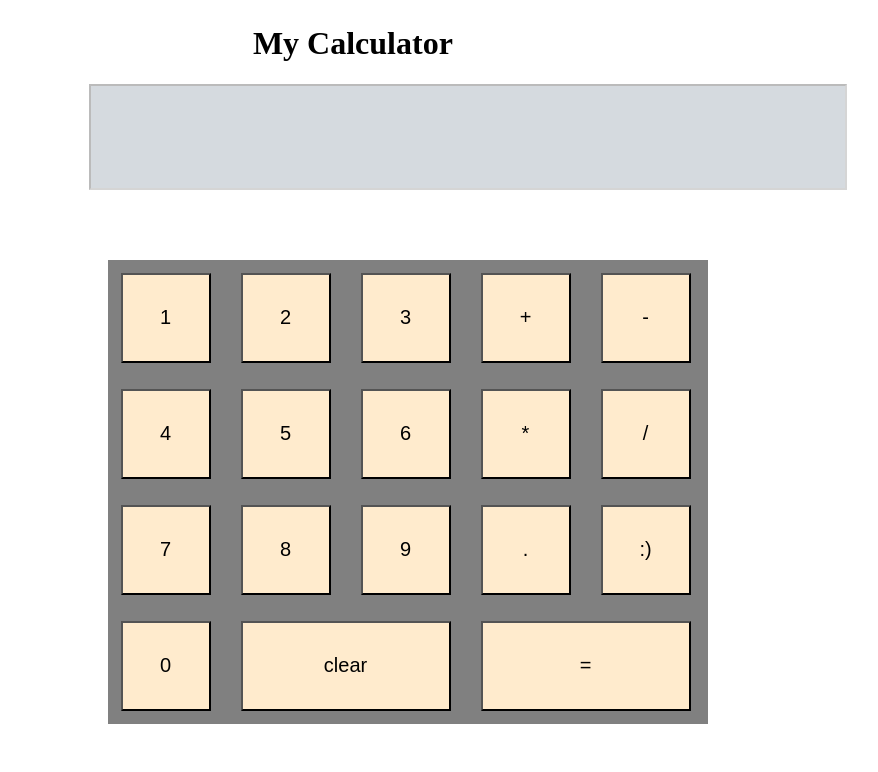
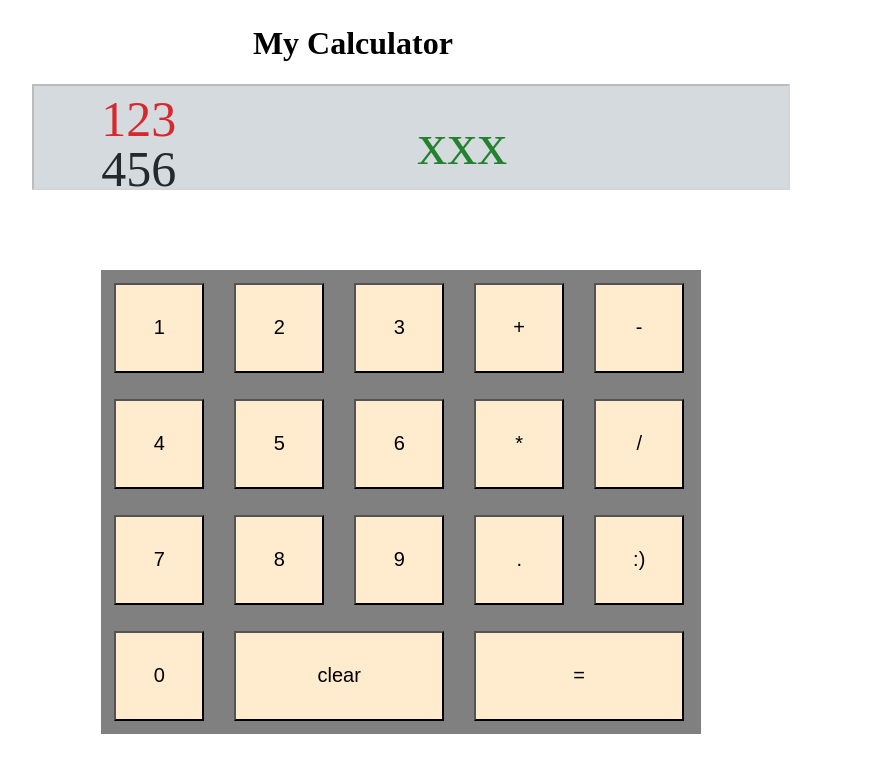
Before and after one commit to jpvp13/CSE106_Labs, a plain HTML site: page Lab_4/index.html in a window 1280 px wide. Shown: the whole page, without its empty margins (286-1164 px from the left). Drawn offline with Linux system fonts and the light colour scheme.

Commit message:
updates to code, fixing bugs, still a work in progress

```diff
--- a/Lab_4/index.css
+++ b/Lab_4/index.css
@@ -5,7 +5,7 @@
 }
 #outputFIRST {
     margin-top: -100px;
-    margin-left: 32%;
+    margin-left: 30%;
     /* margin-bottom: 8%; */
     height: 100px;
     max-width: 450px;
@@ -16,7 +16,7 @@
 
 #outputSECOND {
     margin-top: -100px;
-    margin-left: 36%;
+    margin-left: 30%;
     /* margin-bottom: 8%; */
     height: 100px;
     max-width: 450px;
@@ -27,19 +27,19 @@
 
 #RESULT {
     margin-top: -180px;
-    margin-left: 51%;
+    margin-left: 55%;
     /* margin-bottom: 8%; */
     height: 100px;
     max-width: 450px;
     color: green;
-    font-size: 50px;
+    font-size: 60px;
 }
 
 
 #workspace {
     height: 100px;
     width: 750px;
-    margin-left: 29%;
+    margin-left: 24.5%;
     background-color: lightslategrey;
     opacity: 30%;
     font-size: 0px; /*this makes sure the box isnt affected and can be changed else where */
@@ -57,11 +57,9 @@
     width: 600px;
     background: gray;
     margin-top: 3%;
-    margin-left: 30.5%;
+    margin-left: 30%;
 
 }
-
-
 
 
 
--- a/Lab_4/index.html
+++ b/Lab_4/index.html
@@ -26,9 +26,9 @@
     <div class = "calc_Background">
         <td colspan="3"><input type="text" id="workspace" /></td>
         <td colspan="3"><input type="text" id="workspaceSECOND" /></td>
-        <p id = "outputFIRST" type = "text"></p>
-        <p id = "outputSECOND" type = "text"></p>
-        <p id = "RESULT" type = "text"></p>
+        <p id = "outputFIRST" type = "text">123</p>
+        <p id = "outputSECOND" type = "text">456</p>
+        <p id = "RESULT" type = "text">xxx</p>
 
         <div class = "button-container">
             <button class = "num" value = "1" onclick="displayValue('1')" >1</button>
--- a/Lab_4/index.js
+++ b/Lab_4/index.js
@@ -16,6 +16,8 @@ let op
 let stopEquals = false //this allows for the equalsDisplay to be used
 let insideEquals = false
 let STARTNEW = false
+let operatorPressed = false
+let equalsPressed = false
 
 function checkElement(val){
     switch (val){
@@ -57,7 +59,7 @@ function displayValue(val){
     // console.log(val)
     // repeat = false;
 
-    STARTNEW = false
+    // STARTNEW = false
     let operationCount
 
 
@@ -66,15 +68,29 @@ function displayValue(val){
 
     console.log("Op = " + op)
 
+
     if(op == '+' || op == '-' || op == '/' || op == '*' ){
         operationCount = 1
         text = document.getElementById("workspace").value += val;
         operation = op
+
         // console.log("This is what is inside of operation: " + operation)
+        // console.log("The value of operation at this moment is : " + operation)
+
+
+
         document.getElementById("outputFIRST").innerHTML = text   //this will edit the output on screen using the newly appended value
         first = false
         second = true
         // operation = true //this will let the operation print
+
+        if(count > 0 & operatorPressed == true){    //!check here
+            console.log("I am inside of the loops that supposed to check if another operator was entered")
+            equalsDisplayValue(total, secNum, operation)
+            count = count + 1
+            // solve()
+        }
+
     }
 
     if(operationCount >1){
@@ -103,11 +119,9 @@ function displayValue(val){
 
         // console.log("Trying to split these equations into second numbers " + text)
         document.getElementById("outputSECOND").innerHTML = text   //this will edit the output on screen using the newly appended value
-    }
 
 
-
-
+    }
 }
 
 
@@ -125,12 +139,13 @@ function equalsDisplayValue(total, secNum){
         let z
         // clearPrevious()
         clearEquals()
+        operatorPressed = true  //! considering this
 
 
         text = document.getElementById("workspace").value += total;
 
         if(Math.sign(text) == 1 & operation == '*'){
-            console.log("I AM INSIDE MULTIPLE")
+            // console.log("I AM INSIDE MULTIPLE")
             text = document.getElementById("workspace").value += '*';
             // console.log("Number inside of text within equalsDisplayValue " + text)
             document.getElementById("outputFIRST").innerHTML = text   //this will edit the output on screen using the newly appended value
@@ -145,9 +160,9 @@ function equalsDisplayValue(total, secNum){
 
             document.getElementById("RESULT").innerHTML = total
 
-            console.log("The total arithmetic of z is: " + total)
+            // console.log("The total arithmetic of z is: " + total)
         }else if((Math.sign(text) == 1) & operation == '/'){
-            console.log("I AM INSIDE DIVIDE")
+            // console.log("I AM INSIDE DIVIDE")
             text = document.getElementById("workspace").value += '/';
             // console.log("Number inside of text within equalsDisplayValue " + text)
             document.getElementById("outputFIRST").innerHTML = text   //this will edit the output on screen using the newly appended value
@@ -162,27 +177,27 @@ function equalsDisplayValue(total, secNum){
 
             document.getElementById("RESULT").innerHTML = total
 
-            console.log("The total arithmetic of z is: " + total)
+            // console.log("The total arithmetic of z is: " + total)
         }else if(Math.sign(text) == 1 & operation == '+'){
 
-            console.log("I AM INSIDE ADD")
+            // console.log("I AM INSIDE ADD")
             text = document.getElementById("workspace").value += '+';
             // console.log("Number inside of text within equalsDisplayValue " + text)
             document.getElementById("outputFIRST").innerHTML = text   //this will edit the output on screen using the newly appended value
             text = document.getElementById("workspaceSECOND").value += secNum;
             document.getElementById("outputSECOND").innerHTML = text   //this will edit the output on screen using the newly appended value
             x = document.getElementById('workspace').value
-            console.log("X has value: " + x)
+            // console.log("X has value: " + x)
             y = document.getElementById('workspaceSECOND').value
-            console.log("Y has value: " + y)
+            // console.log("Y has value: " + y)
 
             total = eval(x + y)
 
             document.getElementById("RESULT").innerHTML = total
 
-            console.log("The total arithmetic of z is: " + total)
+            // console.log("The total arithmetic of z is: " + total)
         }else if((Math.sign(text) == -1) || (total == 0) & operation == '-'){
-            console.log("I AM INSIDE SUBTRACT")
+            // console.log("I AM INSIDE SUBTRACT")
             text = document.getElementById("workspace").value += '-';
             // console.log("Number inside of text within equalsDisplayValue " + text)
             document.getElementById("outputFIRST").innerHTML = text   //this will edit the output on screen using the newly appended value
@@ -197,7 +212,7 @@ function equalsDisplayValue(total, secNum){
 
             document.getElementById("RESULT").innerHTML = total
 
-            console.log("The total arithmetic of z is: " + total)
+            // console.log("The total arithmetic of z is: " + total)
         }
         // }else if(Math.sign(text) == -1){
         //     text = document.getElementById("workspace").value += '-';
@@ -248,6 +263,12 @@ function solve(){
         equalsDisplayValue(total, secNum, operation)
     }
 
+    if(count > 1 & (operation == '+' || operation == '-' || opeation == '/' || operation == '*')){  //! ended here for appending after output
+        console.log("Inside of the loop once a second operation is pressed")
+
+        equalsDisplayValue(total, secNum,operation)
+    }
+
     let x;
     let y;
     // let z = x + y;
@@ -258,7 +279,7 @@ function solve(){
 
     // console.log("This is inside of operation still: " + operation)
     amount = checkNums(x)
-    console.log(checkNums(x))
+    // console.log(checkNums(x))
     // if(operation.contains() == '.'){
 
     // }
@@ -300,6 +321,9 @@ function clearEquals(){
     document.getElementById("outputFIRST").innerHTML = ""    //this clears what the user sees on screen
     document.getElementById("outputSECOND").innerHTML = ""    //this clears what the user sees on screen
     document.getElementById("RESULT").innerHTML = ""    //this clears what the user sees on screen
+    x = 0
+    y = 0
+
 }
 
 
```
